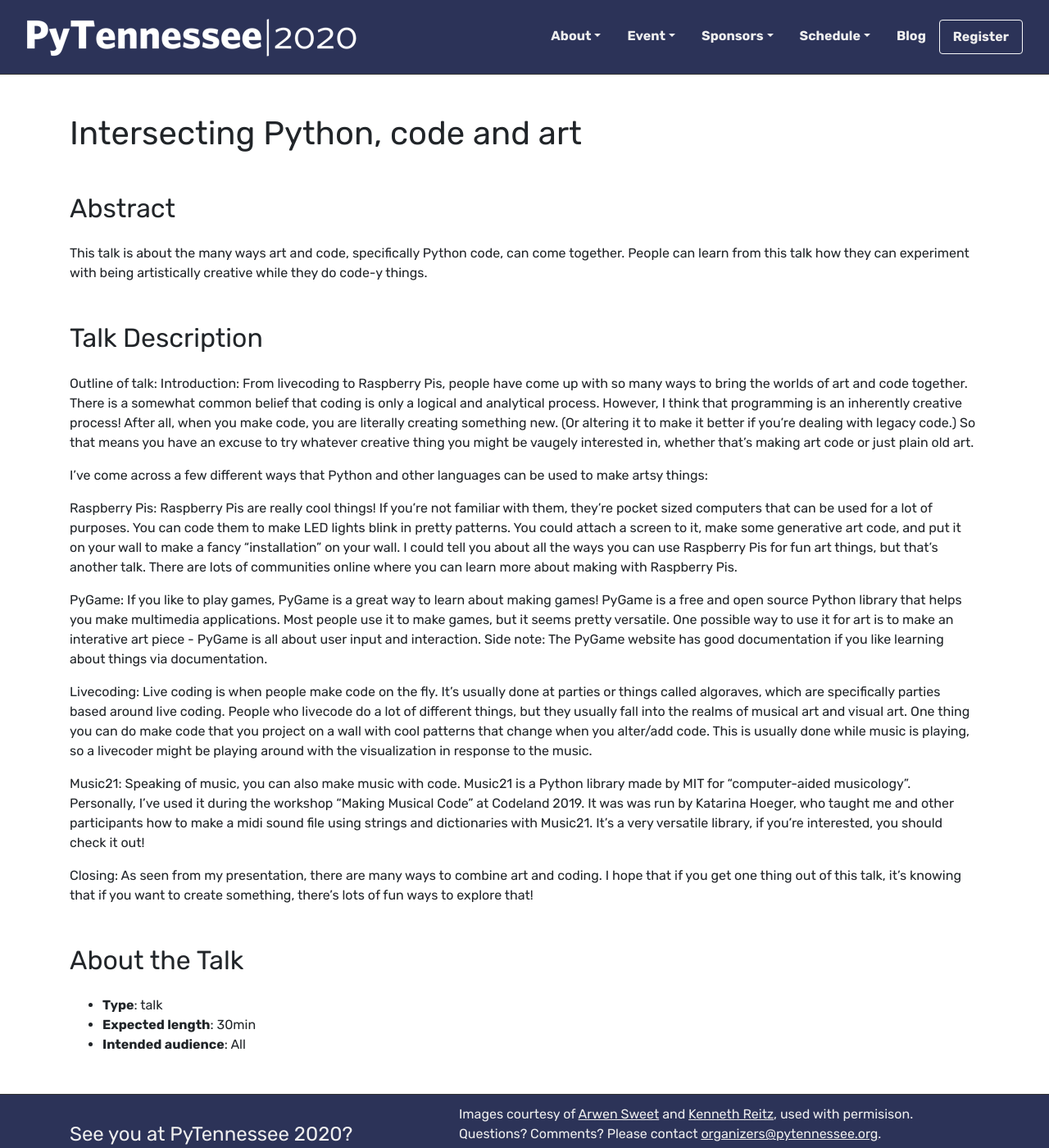
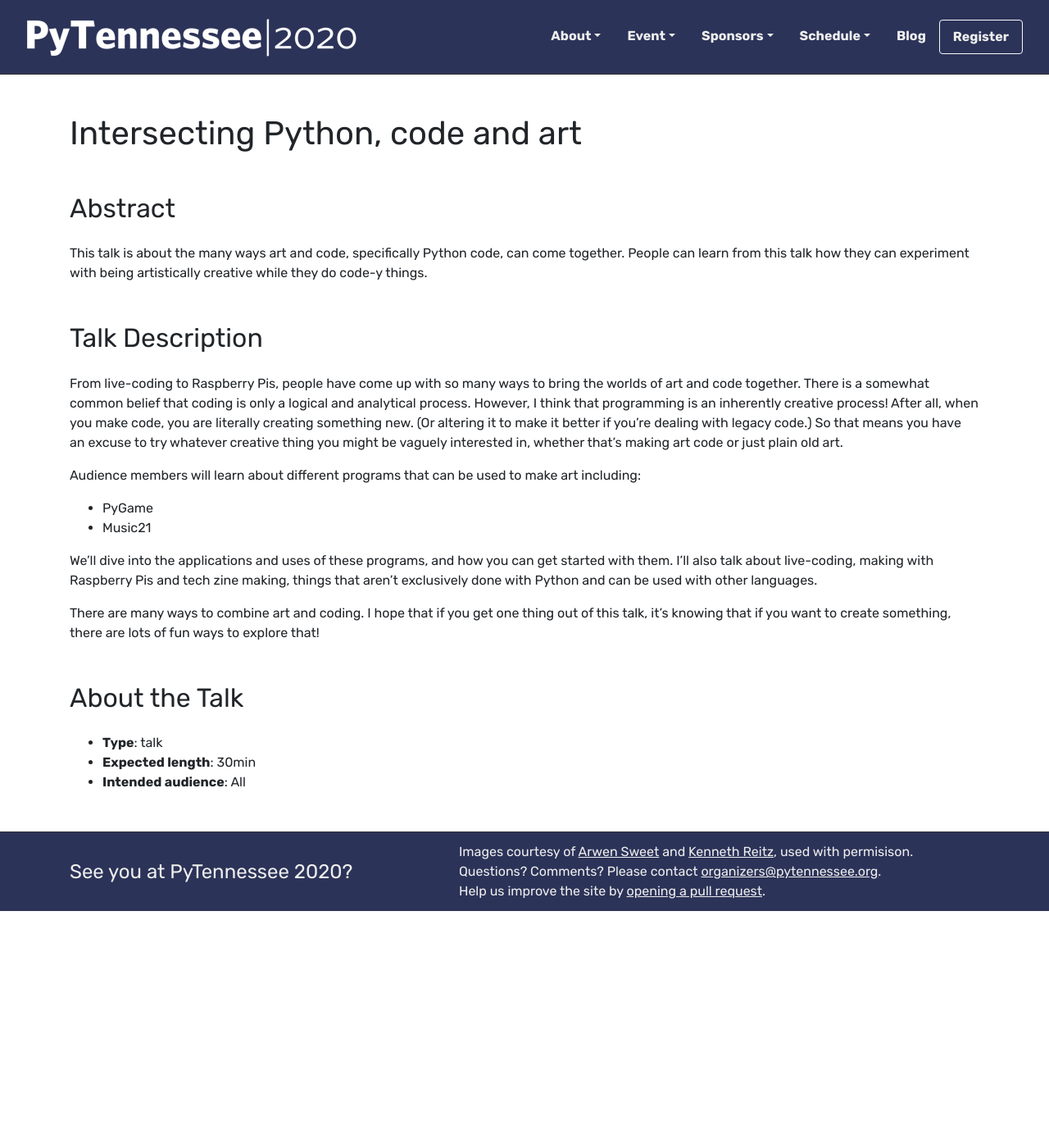
Before and after one commit to pytennessee/pytn-2020, a Jekyll site: the page built from _talks/intersecting-python-code-and-art.md, in a window 1280 px wide and 1400 px high. Shown: the whole window at 82% size. Built offline with Jekyll 4.4.1, drawn with Linux system fonts in a browser that asks for light colours.

Commit message:
Update talk description
This updates the description to "Intersecting Python, code, and art",
per the speaker's request.

```diff
--- a/_talks/intersecting-python-code-and-art.md
+++ b/_talks/intersecting-python-code-and-art.md
@@ -12,18 +12,20 @@
 ---
 
 ## Talk Description
-Outline of talk:
-Introduction: From livecoding to Raspberry Pis, people have come up with so many ways to bring the worlds of art and code together. There is  a somewhat common belief that coding is only a logical and analytical process. However, I think that programming is an inherently creative process! After all, when you make code, you are literally creating something new. (Or altering it to make it better if you're dealing with legacy code.) So that means you have an excuse to try whatever creative thing you might be vaugely interested in, whether that's making art code or just plain old art.
+From live-coding to Raspberry Pis, people have come up with so many ways to bring the worlds of art and code together.
+There is a somewhat common belief that coding is only a logical and analytical process.
+However, I think that programming is an inherently creative process!
+After all, when you make code, you are literally creating something new.
+(Or altering it to make it better if you’re dealing with legacy code.)
+So that means you have an excuse to try whatever creative thing you might be vaguely interested in, whether that’s making art code or just plain old art.
 
-I've come across a few different ways that Python and other languages can be used to make artsy things:
+Audience members will learn about different programs that can be used to make art including:
 
-Raspberry Pis: Raspberry Pis are really cool things! If you're not familiar with them, they're pocket sized computers that can be used for a lot of purposes. You can code them to make LED lights blink in pretty patterns. You could attach a screen to it, make some generative art code, and put it on your wall to make a fancy "installation" on your wall. I could tell you about all the ways you can use Raspberry Pis for fun art things, but that's another talk. There are lots of communities online where you can learn more about making with Raspberry Pis.
+* PyGame
+* Music21
 
-PyGame: If you like to play games, PyGame is a great way to learn about making games! PyGame is a free and open source Python library that helps you make multimedia applications. Most people use it to make games, but it seems pretty versatile. One possible way to use it for art is to make an interative art piece - PyGame is all about user input and interaction. Side note: The PyGame website has good documentation if you like learning about things via documentation.
+We'll dive into the applications and uses of these programs, and how you can get started with them.
+I'll also talk about live-coding, making with Raspberry Pis and tech zine making, things that aren't exclusively done with Python and can be used with other languages.
 
-Livecoding: Live coding is when people make code on the fly. It's usually done at parties or things called algoraves, which are specifically parties based around live coding. People who livecode do a lot of different things, but they usually fall into the realms of musical art and visual art. One thing you can do make code that you project on a wall with cool patterns that change when you alter/add code. This is usually done while music is playing, so a livecoder might be playing around with the visualization in response to the music.
-
-Music21: Speaking of music, you can also make music with code. Music21 is a Python library made by MIT for "computer-aided musicology". Personally, I've used it during the workshop "Making Musical Code" at Codeland 2019. It was was run by Katarina Hoeger, who taught me and other participants how to make a midi sound file using strings and dictionaries with Music21. It's a very versatile library, if you're interested, you should check it out!
-
-Closing:
-As seen from my presentation, there are many ways to combine art and coding. I hope that if you get one thing out of this talk, it's knowing that if you want to create something, there's lots of fun ways to explore that!
+There are many ways to combine art and coding.
+I hope that if you get one thing out of this talk, it’s knowing that if you want to create something, there are lots of fun ways to explore that!
```
